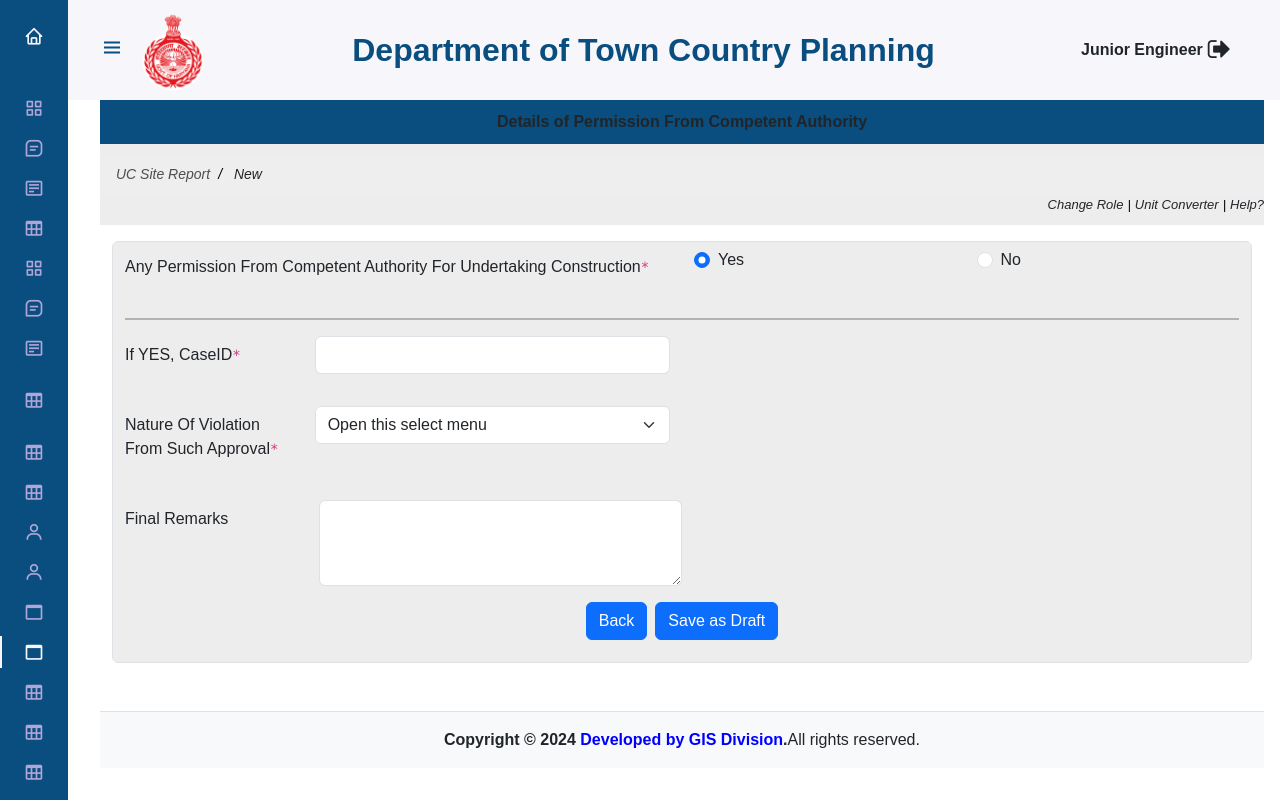
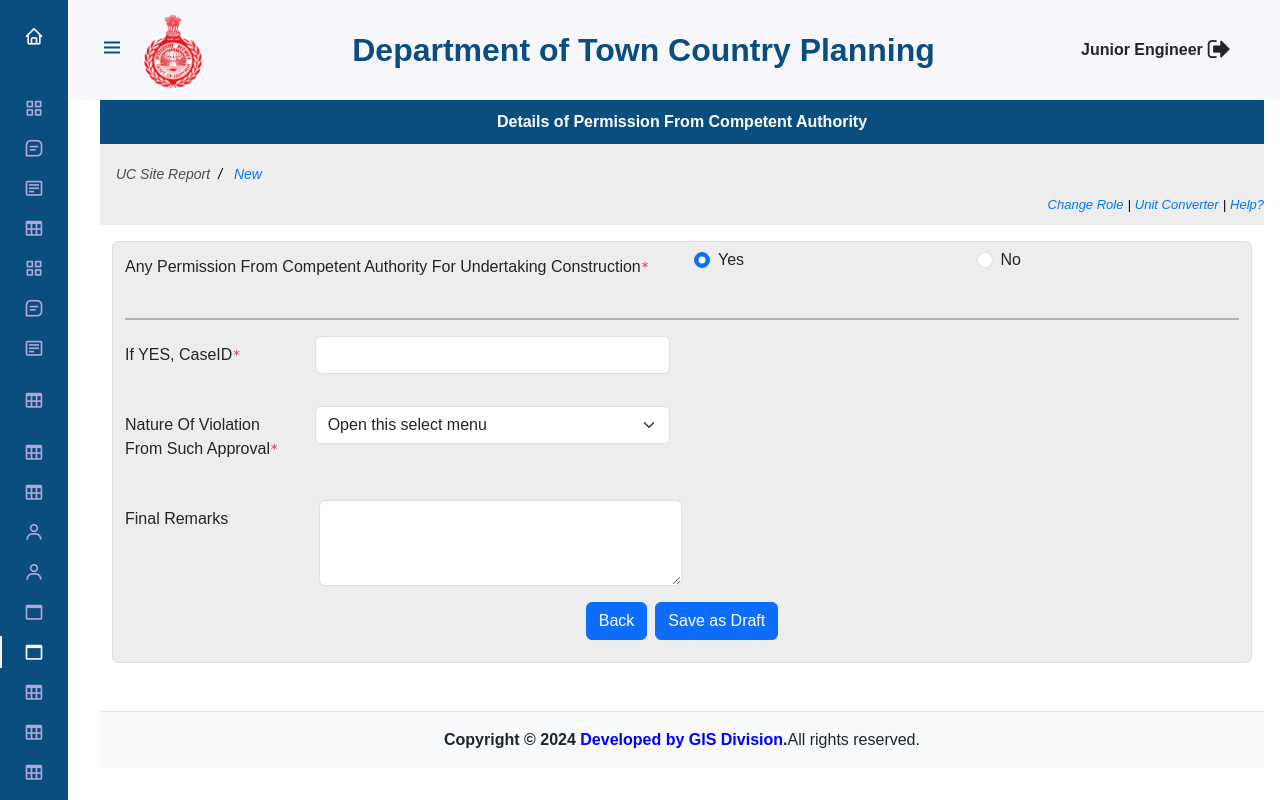
Before and after one commit to dharm1008/TCP_Front, a React (Create React App) app: page /prm-competent-auth in a window 1280 px wide. Built offline with nearby package versions, Linux system fonts and the light colour scheme.

Commit message:
typo fixed

```diff
--- a/src/page/PrmCompetentAuth.jsx
+++ b/src/page/PrmCompetentAuth.jsx
@@ -4,17 +4,17 @@ const PrmCompetentAuth = () => {
   return (
     <div className="col " style={{backgroundColor: "rgb(255, 255, 255)", marginTop: "100px"}}>
             <div className="title fw-bold text-center"
-                style={{backgroundColor: "#094E7F", padding: "10px", marginTop: "100px", Color: "white"}}>Details of Permission From Competent Authority
+                style={{backgroundColor: "#094E7F", padding: "10px", marginTop: "100px", color: "white"}}>Details of Permission From Competent Authority
             </div>
             <div className="text text-start fst-italic"
-                style={{backgroundColor: "rgb(237, 237, 237)", paddingTop: "10px", fontSize: "small", Color: "rgb(0, 117, 243)"}}>
+                style={{backgroundColor: "rgb(237, 237, 237)", paddingTop: "10px", fontSize: "small", color: "rgb(0, 117, 243)"}}>
                 <ul className="breadcrumb" style={{margin: "0"}}>
                     <li><a href="#">UC Site Report</a></li>
                     <li>New</li>
                 </ul>
             </div>
             <div className="text text-end fst-italic mb-3"
-                style={{backgroundColor: "rgb(237, 237, 237)", paddingBottom: "10px", fontSize: "small", Color: "rgb(0, 117, 243)"}}>
+                style={{backgroundColor: "rgb(237, 237, 237)", paddingBottom: "10px", fontSize: "small", color: "rgb(0, 117, 243)"}}>
                 <span>Change Role</span><span className="space">|</span>
                 <span>Unit Converter</span><span className="space">|</span>
                 <span>Help?</span>
```
